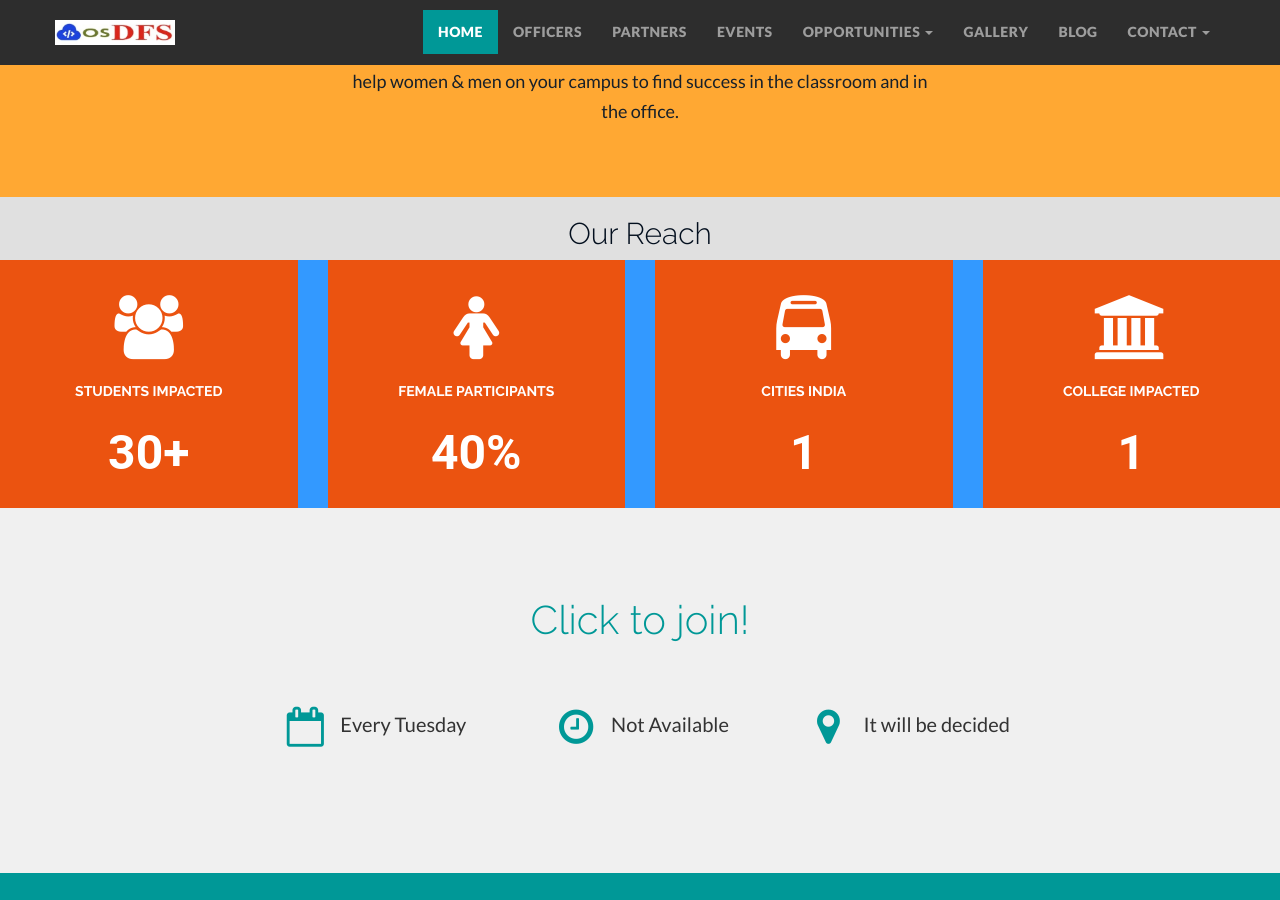
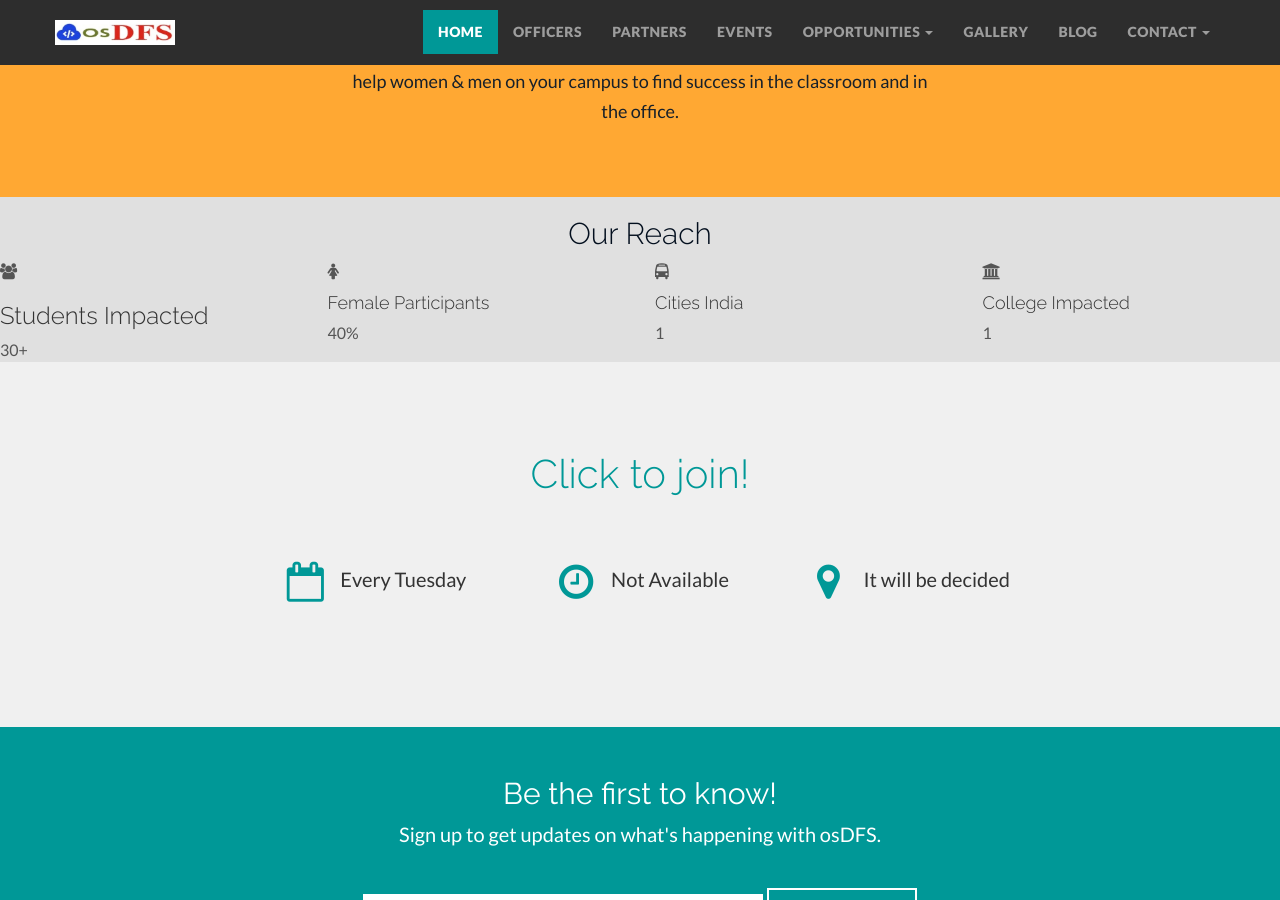
Before and after one commit to osDFS/osDFS-s-Website, a Jekyll site: the page built from index.html, in a window 1280 px wide and 900 px high, scrolled down 1252 px. Built offline with Jekyll 4.4.1, drawn with Linux system fonts in a browser that asks for light colours; nearby versions of some CDN libraries; comment, search, counter and statistics services are not loaded.

Commit message:
style problem

```diff
--- a/css/main.css
+++ b/css/main.css
@@ -434,26 +434,26 @@ button:focus {
 ====================================================================
 
 ***/
-.fact-counter {
+#fact .counter {
   background: #3399FF;
   width: 100%;
 }
 
-.member-details .column{
+#member-details .column{
 	margin-bottom:30px;
 }
 
-.fact-counter{
+#fact-counter{
 	position:relative;
 	padding:0px 0px 0px;
 	width:100%;
 }
 
-.fact-counter .column{
+#fact-counter .column{
 	position:relative;
 }
 
-.fact-counter .column .inner{
+#fact-counter .column .inner{
 	position:relative;
 	padding:35px 5px 20px;
 	text-align:center;
@@ -465,18 +465,18 @@ button:focus {
 	-moz-transition:all 500ms ease;
 }
 
-.fact-counter .column:hover .inner{
+#fact-counter .column:hover .inner{
 	background:#1c1c1c;
 }
 
-.fact-counter .column .icon{
+#fact-counter .column .icon{
 	position:relative;
 	color:#ffffff;
 	font-size:64px;
 	line-height:50px;
 }
 
-.fact-counter .column .count-text{
+#fact-counter .column .count-text{
 	position:relative;
 	font-size:48px;
 	font-weight:700;
@@ -485,7 +485,7 @@ button:focus {
 	color:#ffffff;
 }
 
-.fact-counter .column .counter-title{
+#fact-counter .column .counter-title{
 	position:relative;
 	font-size:14px;
 	font-weight:700;
@@ -495,11 +495,11 @@ button:focus {
 	margin:25px 0px 20px;
 }
 
-.info-list li{
+#info-list li{
 	margin-bottom:5px;
 }
 
-.info-list strong{
+#info-list strong{
 	display:inline-block;
 	min-width:120px;
 	font-weight:700;
```
Also changed, not shown: 1 other file.
